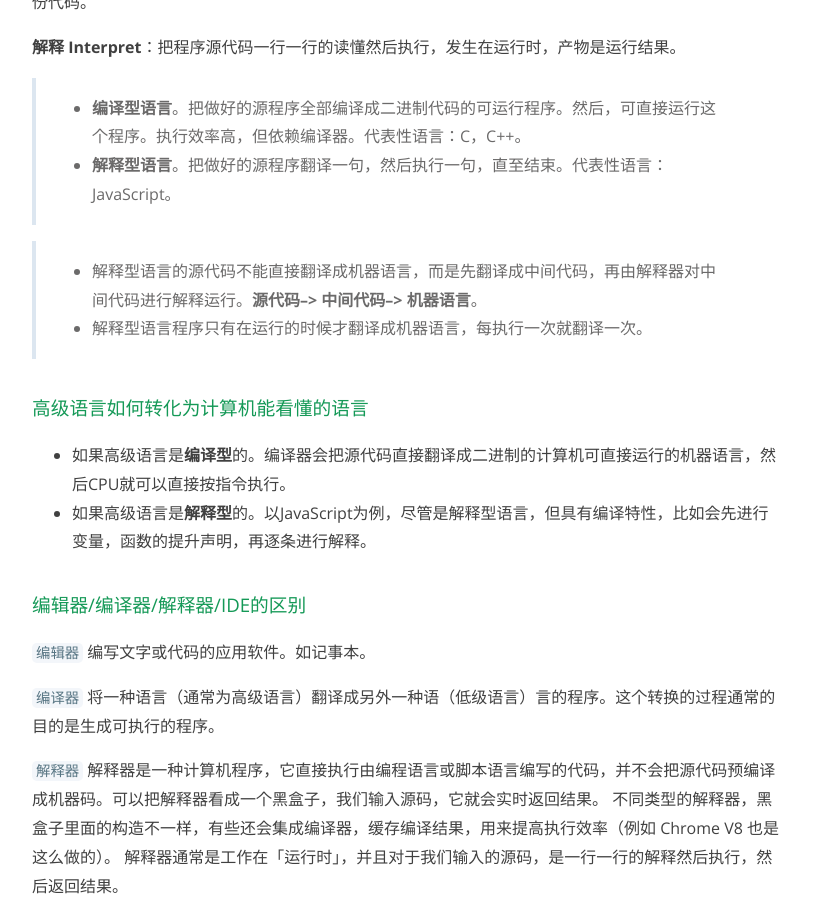
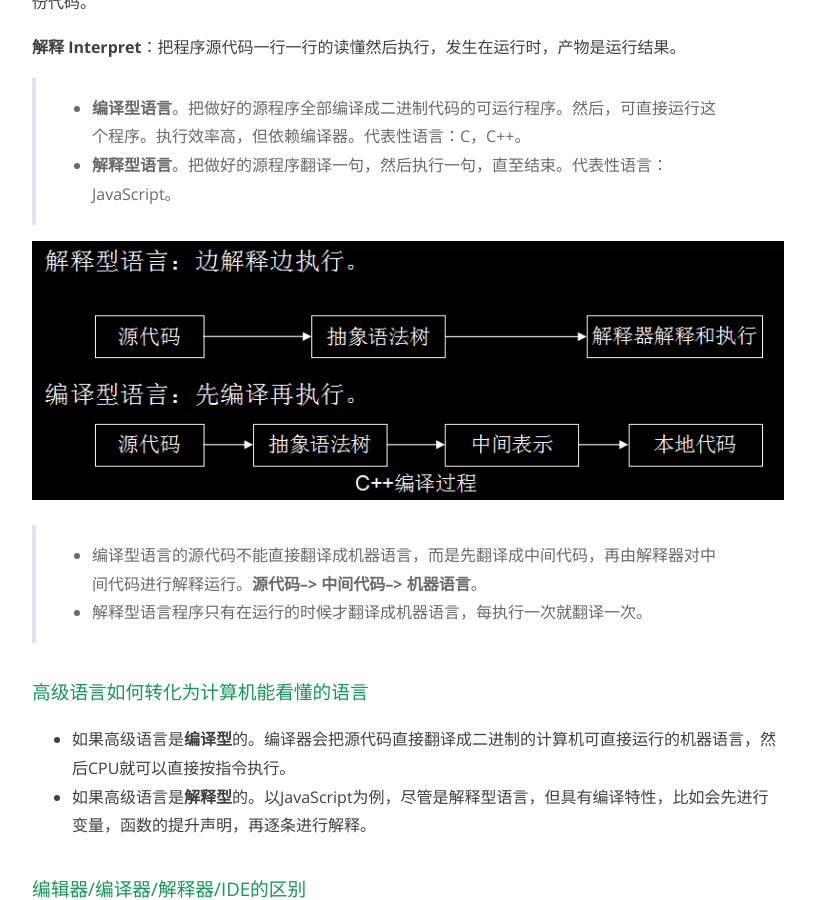
Before and after one commit to higwendolyn/Alias, a Jekyll site: the page built from _posts/2020-10-23-front-history.md, in a window 1280 px wide and 900 px high, scrolled down 9684 px. Shown: the whole window, without its empty margins (64-879 px from the left). Built offline with Jekyll 4.4.1, drawn with Linux system fonts in a browser that asks for light colours.

Commit message:
文字错误，加上图片解释

```diff
--- a/_posts/2020-10-23-front-history.md
+++ b/_posts/2020-10-23-front-history.md
@@ -161,7 +161,9 @@ Web 1.0 时代，非常适合创业型小项目，不分前后端，经常 3-5
 >* **编译型语言**。把做好的源程序全部编译成二进制代码的可运行程序。然后，可直接运行这个程序。执行效率高，但依赖编译器。代表性语言：C，C++。
 >* **解释型语言**。把做好的源程序翻译一句，然后执行一句，直至结束。代表性语言：JavaScript。
 
->+ 解释型语言的源代码不能直接翻译成机器语言，而是先翻译成中间代码，再由解释器对中间代码进行解释运行。**源代码--> 中间代码--> 机器语言**。
+![](../../../images/front10.png)
+
+>+ 编译型语言的源代码不能直接翻译成机器语言，而是先翻译成中间代码，再由解释器对中间代码进行解释运行。**源代码--> 中间代码--> 机器语言**。
 >+ 解释型语言程序只有在运行的时候才翻译成机器语言，每执行一次就翻译一次。
 
 ### 高级语言如何转化为计算机能看懂的语言
```
Also changed, not shown: images/front10.png (added).
